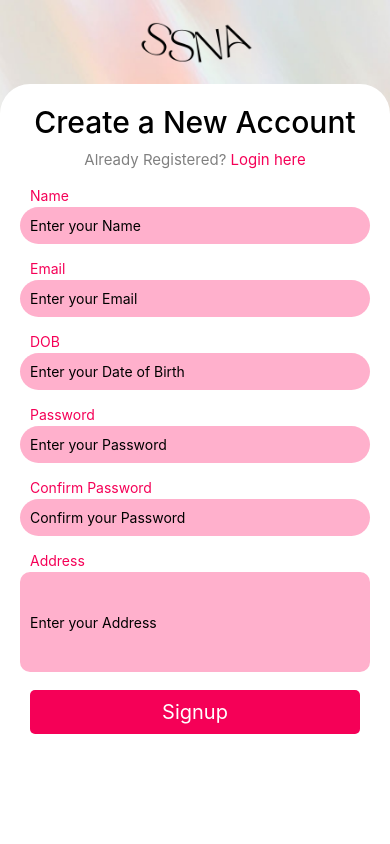
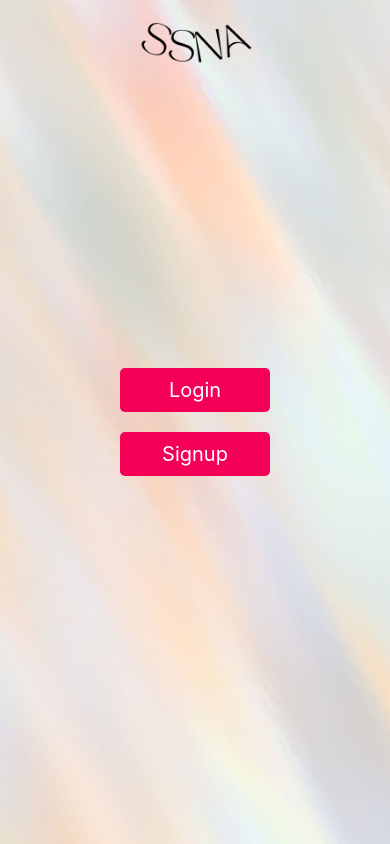
Before and after one commit to shahzaib-shafiq/Registration_Screens_R-NATIVE, a React Native app: screen / in a window 390 px wide. Built offline with nearby package versions, Linux system fonts and the light colour scheme.

Commit message:
Navigation to Pages Added

```diff
--- a/App.js
+++ b/App.js
@@ -3,15 +3,43 @@ import { StyleSheet, Text, View } from 'react-native';
 import Welcome from './src/screens/Welcome';
 import Login from './src/screens/Login';
 import Signup from './src/screens/Signup';
+import { NavigationContainer } from '@react-navigation/native';
+import { createNativeStackNavigator } from '@react-navigation/native-stack';
 
+const Stack = createNativeStackNavigator();
 
 export default function App() {
   return (
-    <View style={styles.container}>
-      {/* <Welcome/> */}
-      {/* <Login/> */}
-     <Signup/>
-      </View>
+
+      <NavigationContainer>
+      <Stack.Navigator>
+        <Stack.Screen name="welcome" component={Welcome}
+        options={
+          {
+            headerShown: false
+          }
+        }
+        />
+        <Stack.Screen name="login" component={Login}
+        options={
+          {
+            headerShown: false
+          }
+        }
+        />
+        <Stack.Screen name="signup" component={Signup}
+        options={
+          {
+            headerShown: false
+          }
+        }
+        />
+
+      </Stack.Navigator>
+    </NavigationContainer>
+
+
+
   );
 }
 
--- a/package.json
+++ b/package.json
@@ -9,6 +9,8 @@
     "web": "expo start --web"
   },
   "dependencies": {
+    "@react-navigation/native": "^6.1.9",
+    "@react-navigation/native-stack": "^6.9.17",
     "expo": "~49.0.15",
     "expo-status-bar": "~1.6.0",
     "react": "18.2.0",
--- a/src/screens/Login.js
+++ b/src/screens/Login.js
@@ -5,7 +5,7 @@ import WelcomeLogo from '../../assets/welcomelogo.png'
 import { button1 } from '../common/button'
 import logo from '../../assets/mainlogo.png'
 import { errormessage, formgroup, head1, head2, input, label, link, link2 } from '../common/formcss'
-const Login = () => {
+const Login = ({ navigation }) => {
   return (
     <View style={styles.container}>
       <Image style={styles.patternbg} source={pattern} />
@@ -42,10 +42,10 @@ const Login = () => {
                     <View style={styles.fp}>
                         <Text style={link}>Forgot Password?</Text>
                     </View>
-                    <Text style={button1}>Login
-                    </Text>
                     <Text style={link2}>Don't have an account?&nbsp;
-                        <Text style={link}>
+                        <Text style={link}
+                            onPress={() => navigation.navigate('signup')}
+                        >
                             Create a new account
                         </Text>
                     </Text>
--- a/src/screens/Signup.js
+++ b/src/screens/Signup.js
@@ -5,7 +5,7 @@ import logo from '../../assets/mainlogo.png'
 import { button1 } from '../common/button'
 import { errormessage, formgroup, head1, head2, input, input1, label, link, link2 } from '../common/formcss'
 
-const Signup = () => {
+const Signup = ({navigation}) => {
   return (
     <View style={styles.container}>
       <Image style={styles.patternbg} source={pattern} />
@@ -17,11 +17,12 @@ const Signup = () => {
         <ScrollView style={styles.s2}>
           <Text style={head1}>Create a New Account</Text>
           <Text style={link2}>Already Registered?&nbsp;
-            <Text style={link}
 
-            >
-              Login here
-            </Text>
+          <Text style={link}
+                            onPress={() => navigation.navigate('login')}
+                        >
+                            Login here
+                        </Text>
           </Text>
 
           <View style={formgroup}>
--- a/src/screens/Welcome.js
+++ b/src/screens/Welcome.js
@@ -3,20 +3,20 @@ import React from 'react'
 import pattern from '../../assets/pattern.png'
 import welcomelogo from '../../assets/welcomelogo.png'
 import { button1 } from '../common/button'
-const Welcome = ({ }) => {
+const Welcome = ({ navigation }) => {
     return (
         <View style={styles.container}>
             <Image style={styles.patternbg} source={pattern} />
 
             <View style={styles.container1}>
 
-                <Image style={styles.logo} source={welcomelogo} />
+                {/* <Image style={styles.logo} source={welcomelogo} /> */}
                 <Text style={button1}
                     onPress={() => navigation.navigate('login')}
                 >Login</Text>
 
                 <Text style={button1}
-
+                    onPress={() => navigation.navigate('signup')}
                 >Signup</Text>
 
 
```
Also changed, not shown: 1 other file (tests, documents, lock files or other folders).
